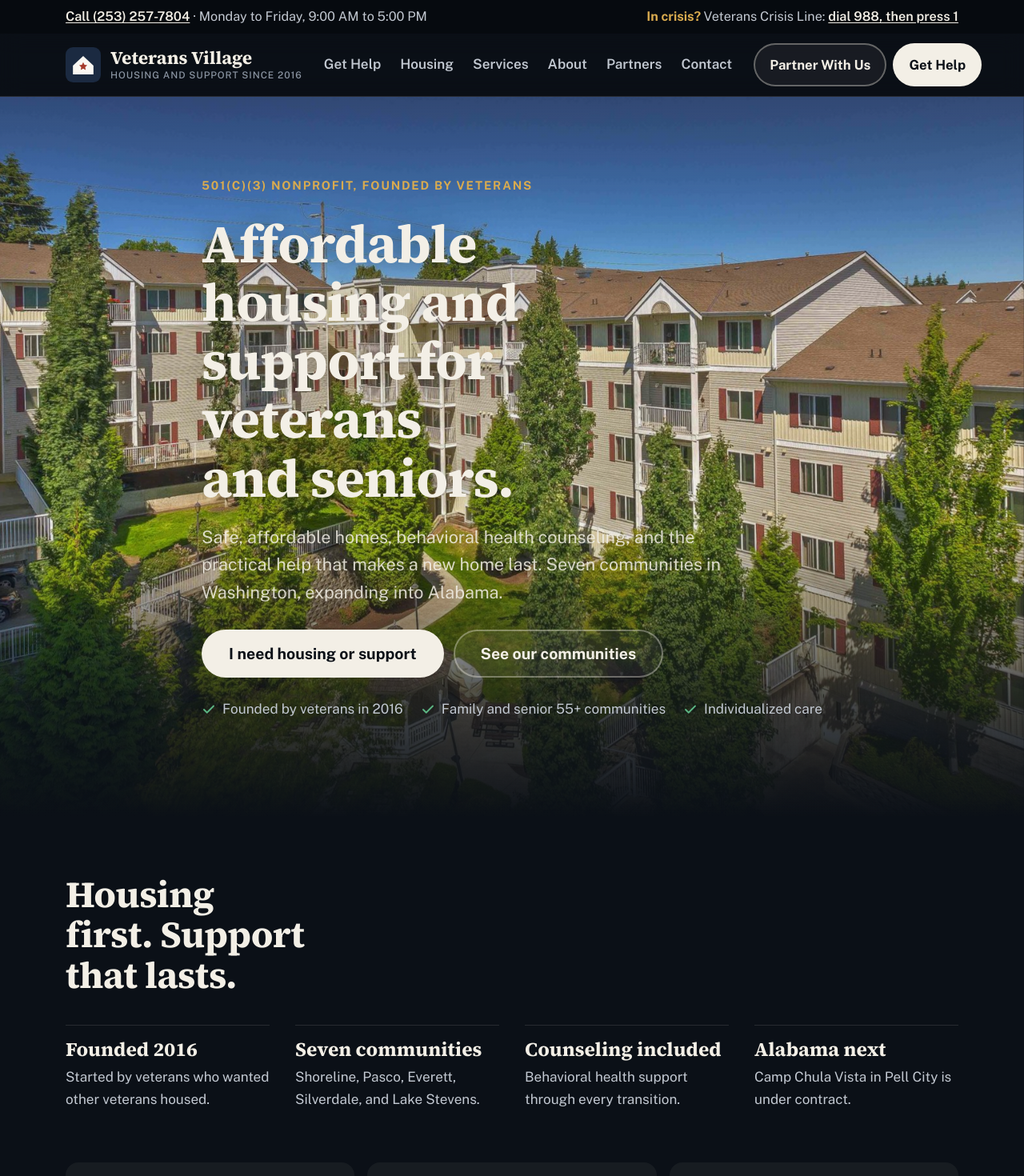
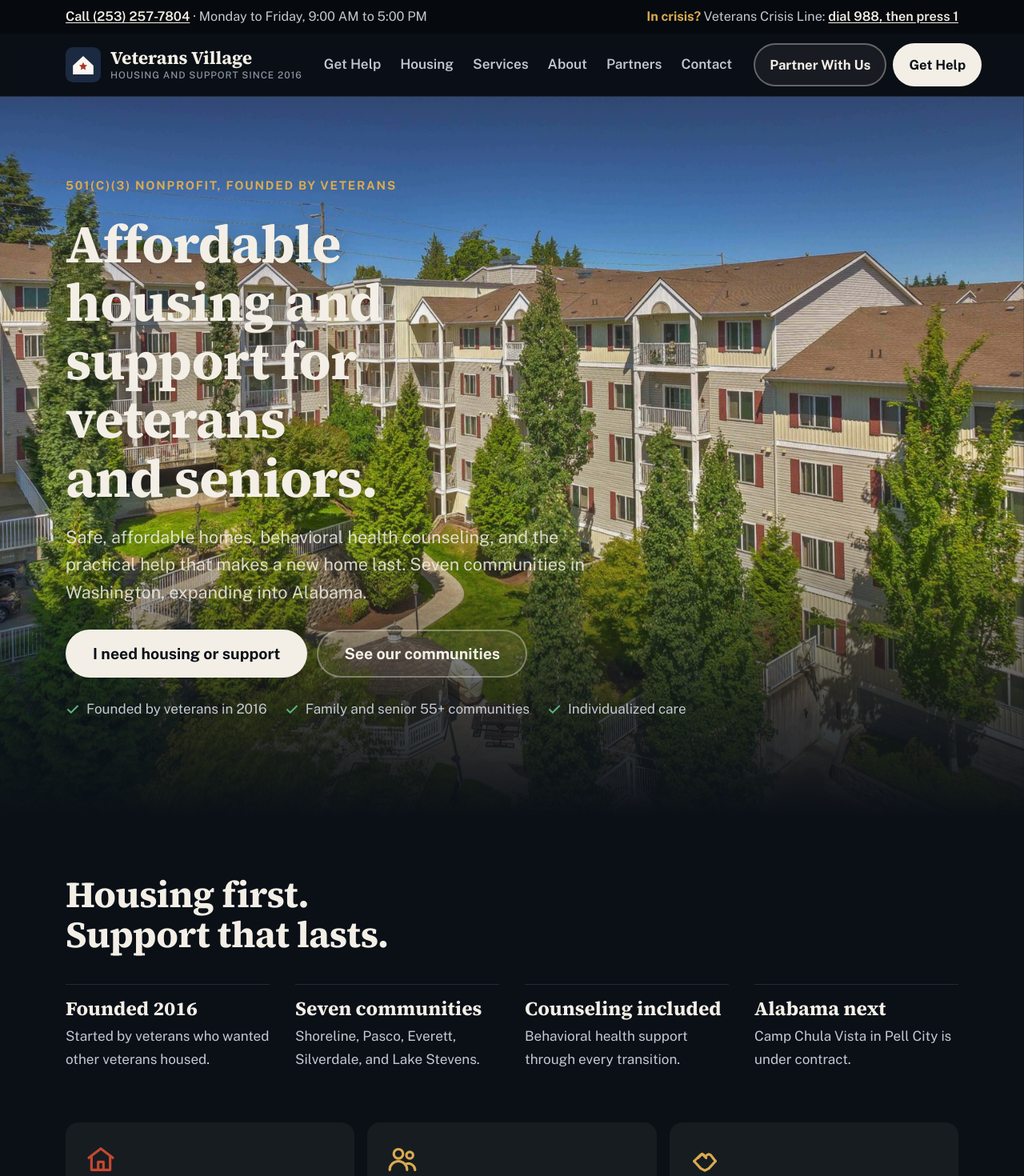
Before and after one commit to lukaspestifanos/veterans-village, a React (Vite) app: page / in a window 1280 px wide. Shown: the top 1470 px of the page at 80% size. Built offline with nearby package versions, Linux system fonts and the light colour scheme.

Commit message:
hero copy alignment

```diff
--- a/src/styles/global.css
+++ b/src/styles/global.css
@@ -119,7 +119,8 @@
 .menu-phone a { color: var(--paper); font-weight: 700; }
 
 /* parallax hero */
-.hero { min-height: 88vh; min-height: 88svh; display: grid; align-items: center; padding-block: 96px 120px; }
+.hero { min-height: 88vh; min-height: 88svh; display: flex; align-items: center; padding-block: 96px 120px; }
+.hero .wrap { width: 100%; }
 .hero-copy { position: relative; z-index: 1; }
 .hero h1 { max-width: 14ch; margin: 10px 0 20px; text-shadow: 0 2px 30px rgba(0, 0, 0, .35); }
 .hero .lead { font-size: 1.2rem; max-width: 52ch; margin-bottom: 30px; color: var(--paper); opacity: .85; }
@@ -130,7 +131,7 @@
 
 /* facts strip */
 .facts-strip { padding-block: 72px 40px; }
-.facts-strip h2 { font-size: clamp(1.8rem, 3.6vw, 2.8rem); max-width: 14ch; margin-bottom: 36px; }
+.facts-strip h2 { font-size: clamp(1.8rem, 3.6vw, 2.8rem); max-width: 20ch; margin-bottom: 36px; }
 .facts-strip ul { display: grid; gap: 22px 32px; }
 @media (min-width: 640px) { .facts-strip ul { grid-template-columns: repeat(2, 1fr); } }
 @media (min-width: 1024px) { .facts-strip ul { grid-template-columns: repeat(4, 1fr); } }
```
